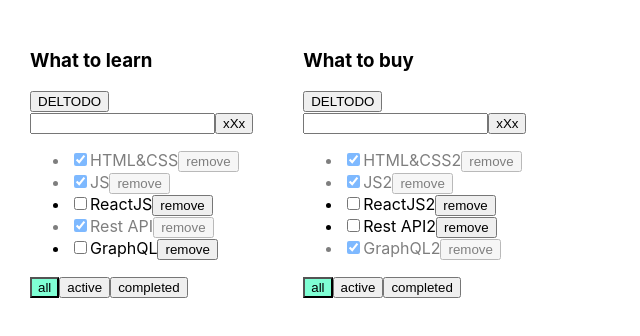
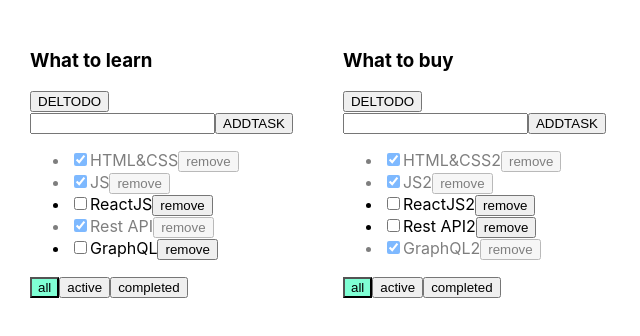
Before and after one commit to kroxaGAN/1-todolistNovember, a React (Create React App) app: page / in a window 1280 px wide. Shown: the top 336 px of the page, without its empty margins (0-640 px from the left). Built offline with nearby package versions, Linux system fonts and the light colour scheme.

Commit message:
tuesday 2 lesson component AddItemForm

```diff
--- a/src/Todolist.tsx
+++ b/src/Todolist.tsx
@@ -1,7 +1,8 @@
-import React, {ChangeEvent, KeyboardEvent, useState} from 'react';
+import React, {ChangeEvent} from 'react';
 import {FilterValuesType} from './App';
 import {Button} from "./components/Button";
 import './App.css';
+import {AddItemForm} from "./components/AddItemForm";
 
 
 export type TaskType = {
@@ -23,26 +24,26 @@ type PropsType = {
 }
 
 export function Todolist(props: PropsType) {
-    const [inputValue, setInputValue] = useState('')
-    const [error,setError]=useState<string | null>(null)
-    const addTaskHandler = () => {
-        if (inputValue.trim()!==''){
-            props.addTask(props.todolistId,inputValue.trim())
-            setInputValue('')
-        } else {
-            setError('Error')
-        }
-
-    }
-    const onChangeHandler = (event: ChangeEvent<HTMLInputElement>) => {
-        setError(null)
-        setInputValue(event.currentTarget.value)
-    }
-    const onKeyPressHandler = (event: KeyboardEvent<HTMLInputElement>) => {
-        if (event.key === 'Enter') {
-            addTaskHandler()
-        }
-    }
+    // const [inputValue, setInputValue] = useState('')
+    // const [error,setError]=useState<string | null>(null)
+    // const addTaskHandler = () => {
+    //     if (inputValue.trim()!==''){
+    //         props.addTask(props.todolistId,inputValue.trim())
+    //         setInputValue('')
+    //     } else {
+    //         setError('Error')
+    //     }
+    //
+    // }
+    // const onChangeHandler = (event: ChangeEvent<HTMLInputElement>) => {
+    //     setError(null)
+    //     setInputValue(event.currentTarget.value)
+    // }
+    // const onKeyPressHandler = (event: KeyboardEvent<HTMLInputElement>) => {
+    //     if (event.key === 'Enter') {
+    //         addTaskHandler()
+    //     }
+    // }
     const removeTaskHandler=(taskId:string)=>{
         props.removeTask(props.todolistId,taskId)
     }
@@ -55,20 +56,24 @@ export function Todolist(props: PropsType) {
     const rewmoveTodoHandler=()=>{
         props.removeTodolists(props.todolistId)
     }
+    const addTaskCompHandler=(title:string)=>{
+        props.addTask(props.todolistId,title)
+    }
 
     return <div>
         <h3>{props.title}</h3>
         <button onClick={rewmoveTodoHandler}>DELTODO</button>
-        <div>
-            <input
-                value={inputValue}
-                onChange={onChangeHandler}
-                onKeyPress={onKeyPressHandler}
-                className={error ? "error":""}
-            />
-            <Button title={'xXx'} callback={addTaskHandler}/>
-            {error && <div className="error-message">Title is required</div>}
-        </div>
+        {/*<div>*/}
+        {/*    <input*/}
+        {/*        value={inputValue}*/}
+        {/*        onChange={onChangeHandler}*/}
+        {/*        onKeyPress={onKeyPressHandler}*/}
+        {/*        className={error ? "error":""}*/}
+        {/*    />*/}
+        {/*    <Button title={'xXx'} callback={addTaskHandler}/>*/}
+        {/*    {error && <div className="error-message">Title is required</div>}*/}
+        {/*</div>*/}
+        <AddItemForm title={'ADDTASK'} callback={addTaskCompHandler}/>
         <ul>
             {
                 props.tasks.map(
--- /dev/null
+++ b/src/components/AddItemForm.tsx
@@ -0,0 +1,44 @@
+import {Button} from "./Button";
+import React, {ChangeEvent, KeyboardEvent, useState} from "react";
+
+type PropsType={
+    title:string
+    callback:(title:string)=>void
+}
+
+export const AddItemForm=(props:PropsType)=>{
+    const [inputValue, setInputValue] = useState('')
+    const [error,setError]=useState<string | null>(null)
+    const addTaskHandler = () => {
+        if (inputValue.trim()!==''){
+            // props.addTask(props.todolistId,inputValue.trim())
+            props.callback(inputValue.trim())
+            setInputValue('')
+        } else {
+            setError('Error')
+        }
+
+    }
+    const onChangeHandler = (event: ChangeEvent<HTMLInputElement>) => {
+        setError(null)
+        setInputValue(event.currentTarget.value)
+    }
+    const onKeyPressHandler = (event: KeyboardEvent<HTMLInputElement>) => {
+        if (event.key === 'Enter') {
+            addTaskHandler()
+        }
+    }
+
+    return(
+        <div>
+            <input
+                value={inputValue}
+                onChange={onChangeHandler}
+                onKeyPress={onKeyPressHandler}
+                className={error ? "error":""}
+            />
+            <Button title={props.title} callback={addTaskHandler}/>
+            {error && <div className="error-message">Title is required</div>}
+        </div>
+    )
+}
```
